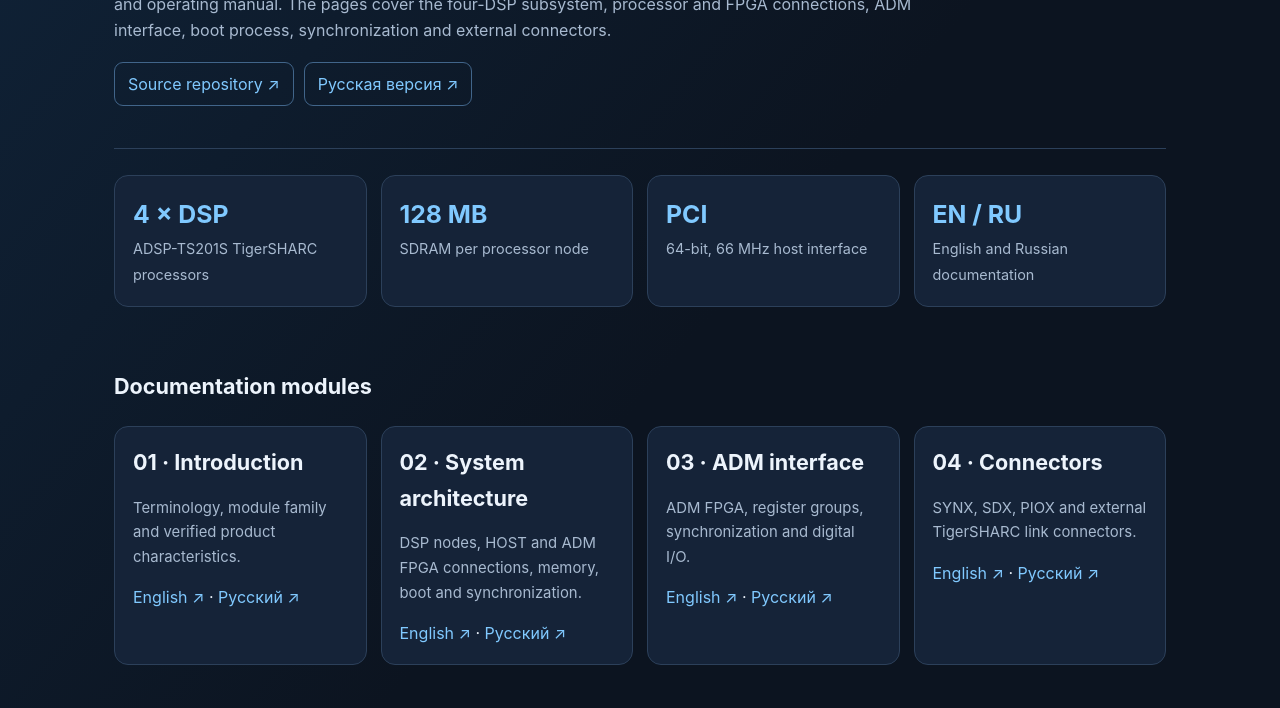
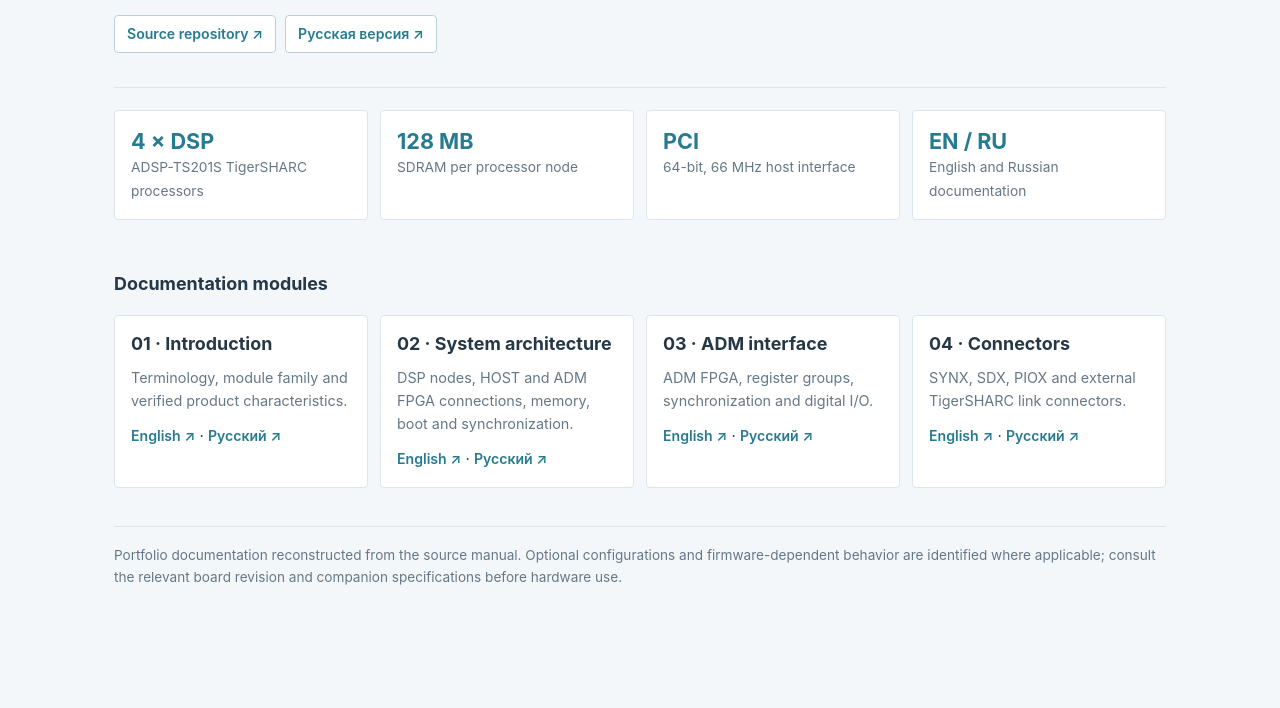
Before and after one commit to ekatmoz88-alt/adp201p4-hardware-spec, a plain HTML site: page site/index.html in a window 1280 px wide. Shown: the part 326-1034 px from the top of the page. After the commit the page ends 978 px from the top, so only its background shows below. Drawn offline with Linux system fonts and the light colour scheme.

Commit message:
Align ADP201P4 documentation page styling with portfolio reference

```diff
--- a/site/index.html
+++ b/site/index.html
@@ -2,18 +2,37 @@
 <!-- GitHub Pages deployment trigger: 2026-11-04 -->
 <html lang="en">
 <head>
-<meta charset="utf-8"><meta name="color-scheme" content="dark"><meta name="viewport" content="width=device-width,initial-scale=1">
+<meta charset="utf-8"><meta name="color-scheme" content="light"><meta name="viewport" content="width=device-width,initial-scale=1">
 <meta name="description" content="Bilingual, source-based technical documentation for the ADP201P4 signal-processing module.">
 <title>ADP201P4 | Technical Documentation</title>
 <style>
-:root{color-scheme:dark;--bg:#0c1420;--panel:#152338;--line:#2c405a;--text:#edf4fc;--muted:#a8bad0;--accent:#80c9ff}
-*{box-sizing:border-box}body{margin:0;background:linear-gradient(130deg,#10243a 0,#0c1420 55%);color:var(--text);font:16px/1.65 Inter,system-ui,sans-serif}
-main{max-width:1100px;margin:auto;padding:56px 24px 80px}.eyebrow{color:var(--accent);text-transform:uppercase;letter-spacing:.16em;font-size:.78rem;font-weight:700}
-h1{font-size:clamp(2.4rem,6vw,4.4rem);line-height:1.05;letter-spacing:-.045em;margin:16px 0}h2{font-size:1.35rem;margin:0 0 12px}p{color:var(--muted);max-width:820px}
-.hero{padding:34px 0 42px;border-bottom:1px solid var(--line)}.specs{display:grid;grid-template-columns:repeat(auto-fit,minmax(190px,1fr));gap:14px;margin:26px 0}.metric,.doc{background:var(--panel);border:1px solid var(--line);border-radius:14px;padding:18px}.metric strong{display:block;font-size:1.55rem;color:var(--accent)}.metric span{font-size:.9rem;color:var(--muted)}
-.grid{display:grid;grid-template-columns:repeat(auto-fit,minmax(235px,1fr));gap:14px;margin:22px 0}.doc p{font-size:.93rem}.doc a,.btn{color:var(--accent);text-decoration:none}.doc a:hover{text-decoration:underline}
-.switch{display:flex;gap:10px;flex-wrap:wrap;margin-top:18px}.btn{display:inline-block;border:1px solid #41658a;border-radius:9px;padding:8px 13px}.section{padding-top:36px}
-footer{border-top:1px solid var(--line);margin-top:46px;padding-top:20px;color:var(--muted);font-size:.9rem}
+:root{color-scheme:light;--bg:#f4f7fa;--panel:#fff;--line:#dce5ec;--text:#263746;--muted:#657887;--accent:#267b91;--accent-soft:#e8f3f5}
+*{box-sizing:border-box}
+html{scroll-behavior:smooth}
+body{margin:0;background:var(--bg);color:var(--text);font:15px/1.6 Inter,system-ui,-apple-system,BlinkMacSystemFont,"Segoe UI",sans-serif}
+main{max-width:1100px;margin:auto;padding:48px 24px 64px}
+.eyebrow{color:var(--accent);text-transform:uppercase;letter-spacing:.12em;font-size:.72rem;font-weight:700}
+h1{font-size:clamp(2.2rem,5vw,3.6rem);line-height:1.08;letter-spacing:-.04em;margin:14px 0 18px;font-weight:700}
+h2{font-size:1.12rem;line-height:1.35;margin:0 0 10px;font-weight:650}
+p{color:var(--muted);max-width:820px;margin:0 0 12px}
+.hero{padding:28px 0 34px;border-bottom:1px solid var(--line)}
+.specs{display:grid;grid-template-columns:repeat(auto-fit,minmax(190px,1fr));gap:12px;margin:22px 0}
+.metric,.doc{background:var(--panel);border:1px solid var(--line);border-radius:4px;padding:16px}
+.metric strong{display:block;font-size:1.35rem;line-height:1.3;color:var(--accent);font-weight:700}
+.metric span{font-size:.86rem;color:var(--muted)}
+.grid{display:grid;grid-template-columns:repeat(auto-fit,minmax(235px,1fr));gap:12px;margin:18px 0}
+.doc p{font-size:.9rem;margin:0 0 12px}
+.doc a,.btn{color:var(--accent);text-decoration:none}
+.doc a{font-size:.88rem;font-weight:600}
+a:hover{text-decoration:underline}
+a:focus-visible{outline:2px solid var(--accent);outline-offset:3px;border-radius:2px}
+.switch{display:flex;gap:9px;flex-wrap:wrap;margin-top:18px}
+.btn{display:inline-block;border:1px solid #b9d1d9;border-radius:4px;padding:7px 12px;background:var(--panel);font-size:.88rem;font-weight:600}
+.btn:hover{background:var(--accent-soft);text-decoration:none}
+.section{padding-top:30px}
+footer{border-top:1px solid var(--line);margin-top:38px;padding-top:18px;color:var(--muted);font-size:.85rem}
+@media(max-width:600px){main{padding:30px 16px 44px}.hero{padding-top:20px}.specs,.grid{grid-template-columns:1fr}.metric,.doc{padding:14px}}
+@media(prefers-reduced-motion:reduce){html{scroll-behavior:auto}*,*::before,*::after{animation-duration:.01ms!important;animation-iteration-count:1!important;transition-duration:.01ms!important}}
 </style>
 </head>
 <body><main>
```
